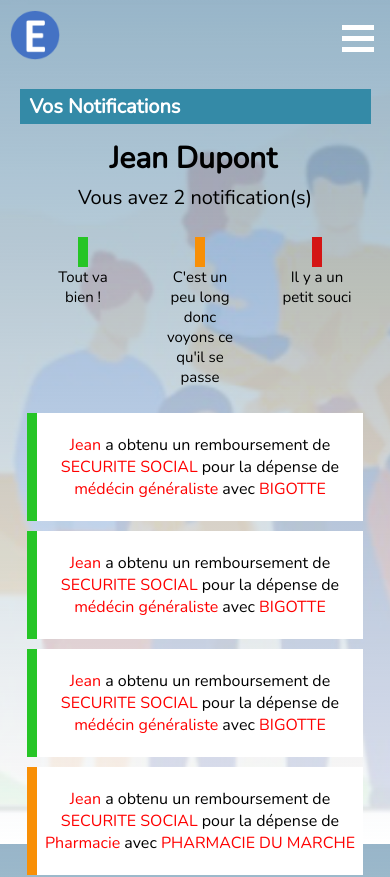
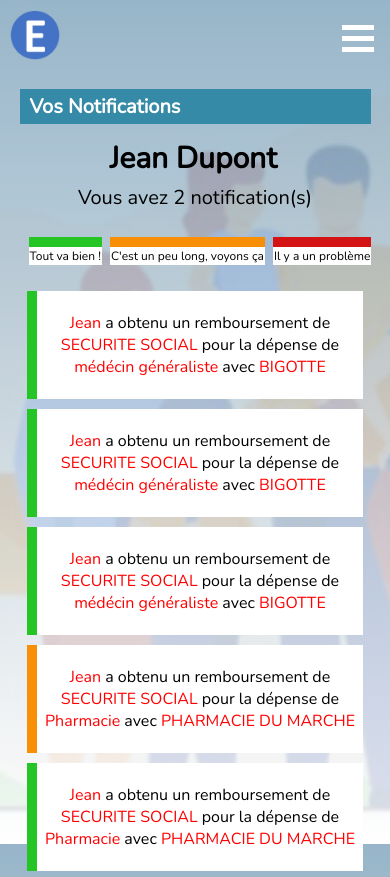
Before and after one commit to WildCodeSchool/remoteFR-R2dwild-P3-secuel-front, a React (Create React App) app: page /notification in a window 390 px wide. Shown: the top 877 px of the page. Built offline with nearby package versions, Linux system fonts and the light colour scheme.

Commit message:
notification css

```diff
--- a/src/screen/Notification.css
+++ b/src/screen/Notification.css
@@ -10,6 +10,7 @@
   align-items: flex-start;
   display: flex;
   flex-direction: row;
+  flex-wrap: nowrap;
   margin-right: 10%;
   padding : 5px;
   width: 100%;
@@ -59,36 +60,35 @@
   align-items: center;
   background-color: rgb(38, 197, 38);
   height : 30px;
-  margin: auto;
   padding: 0px;
   width: 10px;
 }
 .starNText {
   align-items: center;
+  background-color: white;
   display: flex;
+  flex-direction: row;
   list-style-type: none;
   margin: 0;
   padding: 0;
-  width: 20%;
 }
 .starRed {
   align-items: center;
   background-color: rgb(212, 20, 20);
   height : 30px;
-  margin: auto;
   padding: 0px;
   width: 10px;
 }
 .starYellow {
   align-items: center;
   background-color: rgb(248, 143, 6);
- height : 30px;
-  margin: auto;
+  height : 30px;
   padding: 0px;
   width: 10px;
 }
 .textLegend {
   font-size: 15px;
+  padding:0 5px 0 5px;
   margin: 0px;
 }
 table {
@@ -119,3 +119,25 @@
   font-size: xx-large;
   margin-right: 50px;
 }
+
+@media (max-width: 600px) {
+  .starGreen {
+    height : 10px;
+    padding: 0px;
+    width: 100%;
+  }
+  .starRed {
+    height : 10px;
+    padding: 0px;
+    width: 100%;
+  }
+  .starYellow {
+    height : 10px;
+    padding: 0px;
+    width: 100%;
+  }
+  .textLegend {
+    font-size: 12px;
+    padding:1px;
+  }
+}
--- a/src/screen/Notification.js
+++ b/src/screen/Notification.js
@@ -31,13 +31,11 @@
         </ul>
         <ul className='starNText'>
           <li className='starYellow'></li>
-          <li className='textLegend'>
-            C&apos;est un peu long donc voyons ce qu&apos;il se passe
-          </li>
+          <li className='textLegend'>C&apos;est un peu long, voyons ça</li>
         </ul>
         <ul className='starNText'>
           <li className='starRed'></li>
-          <li className='textLegend'>Il y a un petit souci</li>
+          <li className='textLegend'>Il y a un problème</li>
         </ul>
       </ul>
       <div className='notifMap'>
```
